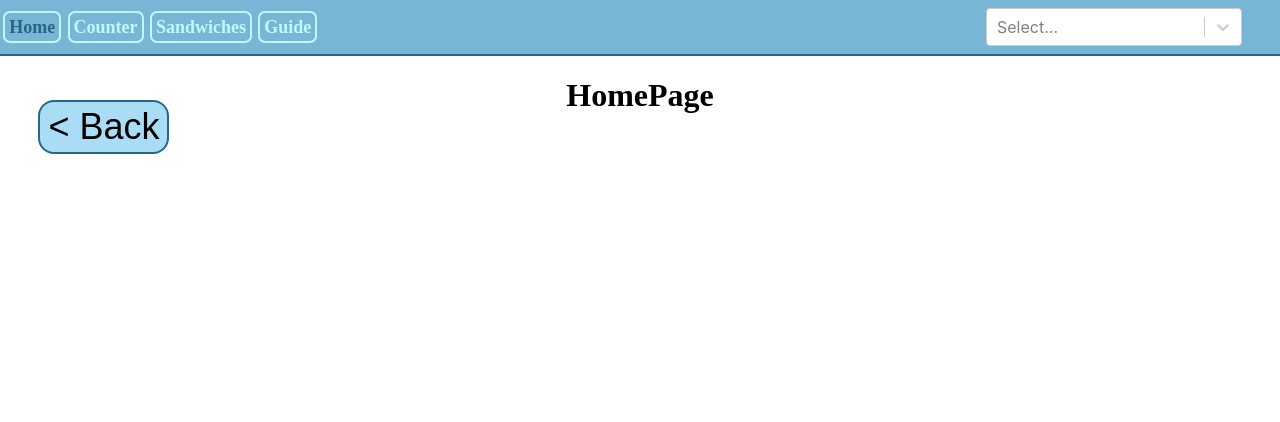
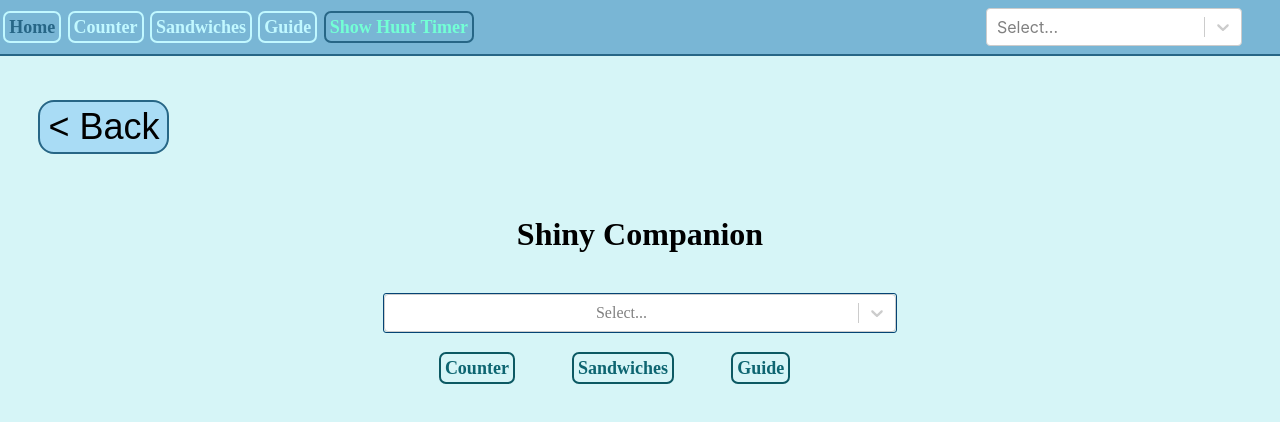
Before and after one commit to ShinyHelper/ShinyHuntingCompanion_SV, a React (Create React App) app: page / in a window 1280 px wide. Shown: the top 422 px of the page. Built offline with nearby package versions, Linux system fonts and the light colour scheme; no server answers.

Commit message:
Style: Lots of CSS, huh?

```diff
--- a/src/App.css
+++ b/src/App.css
@@ -1,3 +1,6 @@
+body{
+  background-color: #d6f5f7;
+}
 .App {
   text-align: center;
   font-family: 'Montserrat';
@@ -171,6 +174,18 @@ header {
   margin:auto;
 }
 
+#title{
+  margin-top: 20dvh;
+}
+
+#homeSearchBar{
+  width: 40dvw;
+  margin: auto;
+  margin-top: 5dvh;
+  border: 1px solid rgb(5, 68, 116);
+  border-radius: 3px;
+}
+
 .searchNotActive{
   width: 20dvw;
   margin: auto;
@@ -192,8 +207,20 @@ nav{
   align-items: center;
 }
 
+#homeNav {
+  width: 50dvw;
+  justify-content: center;
+  margin: auto;
+  margin-top: 1rem;
+}
+
+#homeNav a{
+  margin-right: 3em;
+  color: #0d6571;
+  border: solid #0c5963 2px;
+}
+
 a{
-  /* background-color: #fff; */
   font-family: "Montserrat";
   font-weight:bold ;
   font-size: large;
@@ -204,6 +231,24 @@ a{
   border: solid #C1F8FF 2px;
   border-radius: 7px;
   height: 20px
+}
+
+#timerToggle{
+  font-family: "Montserrat";
+  font-weight:bold ;
+  font-size: large;
+  text-decoration: none;
+  color: #73ffd5;
+  padding: 0.25rem;
+  margin: 0.2rem;
+  border: solid #276686 2px;
+  border-radius: 7px;
+  height: 32px;
+  background-color: transparent;
+}
+
+.directive-text{
+  font-size: 24px;
 }
 
 .counter-wrapper h2{
@@ -221,19 +266,25 @@ a{
 
 .button-wrapper{
   display: flex;
-  flex-wrap: wrap;
   flex-direction: column;
   justify-content: center;
   align-items: center;
 }
 
+.increment:active{
+  background-color: rgb(107, 212, 107);
+}
 .increment{
-  height: 50dvh;
-  width: 80dvw;
+  height: 55dvh;
+  width: 30dvw;
   font-size: 100px;
 
 }
 
+.decrement:active{
+  background-color: #f5d96a;
+
+}
 .decrement{
   margin-top: 5px;
   height: 30dvh;
@@ -257,6 +308,12 @@ a{
 }
 
 
+
+.reset:active {
+  background-color: #f35b5b;
+
+}
+
 .reset {
   margin-top: 3dvh;
   margin-bottom: 3dvh;
@@ -271,7 +328,7 @@ a{
 
 button img{
   max-height: 40dvh;
-  max-width: 40dvw;
+  max-width: 30dvw;
 }
 
 .active{
@@ -312,7 +369,8 @@ button img{
   .count{
     position: absolute;
     top: 45dvh;
-    left: 5dvw;
+    left: 50%;
+    transform: translateX(-50%);
     padding: 15px;
   }
 
--- a/src/App.js
+++ b/src/App.js
@@ -1,12 +1,50 @@
+import "./App.css";
+import { NavLink, useNavigate } from "react-router-dom";
+import { useEffect, useState } from "react";
+import Select from "react-select";
 
-import './App.css';
+// This converts the incoming data into a usable format
+function tidyUp(data) {
+    let newData = [];
+    data.forEach((element) => {
+        newData.push({ value: "/search/" + element.name, label: element.name });
+    });
+    return newData;
+}
 
 function App() {
-  return (
-    <div className="App">
-      <h1>HomePage</h1>
-    </div>
-  );
+    let [pokemonList, setPokemonList] = useState([]);
+    let navigate = useNavigate();
+
+    // This creates a list on all pokemon on initial render
+    // This list is used for the searchable combobox
+    useEffect(() => {
+        fetchAllPokemon();
+        async function fetchAllPokemon() {
+            let response = await fetch("https://pokeapi.co/api/v2/pokemon/?limit=100000000");
+            let data = await response.json();
+            let cleanedData = tidyUp(data.results);
+            setPokemonList(cleanedData);
+        }
+    }, []);
+    return (
+        <div className="App">
+            <h1 id="title">Shiny Companion</h1>
+            <div id="homeSearchBar" >
+                <Select
+                    options={pokemonList}
+                    onChange={({ value }) => navigate(value)}
+                />
+            </div>
+            <nav id="homeNav">
+                <NavLink to="/counter">Counter</NavLink>
+                {"  "}
+                <NavLink to="/sandwiches">Sandwiches</NavLink>
+                {"  "}
+                <NavLink to="/guide">Guide</NavLink>
+            </nav>
+        </div>
+    );
 }
 
 export default App;
--- a/src/components/Header.jsx
+++ b/src/components/Header.jsx
@@ -1,6 +1,7 @@
 import { NavLink, useNavigate } from "react-router-dom";
-import { useEffect, useState } from "react";
+import { useContext, useEffect, useState } from "react";
 import Select from "react-select";
+import { TimerToggle } from "../contexts/timerToggle";
 
 // This converts the incoming data into a usable format
 function tidyUp(data) {
@@ -15,6 +16,11 @@ export default function Header() {
     let [pokemonList, setPokemonList] = useState([]);
     let navigate = useNavigate();
     let [searchActive, setSearchActive] = useState(false);
+    let { timerStatus, setTimerStatus } = useContext(TimerToggle);
+
+    function toggleTimer() {
+        setTimerStatus(!timerStatus);
+    }
 
     // This creates a list on all pokemon on initial render
     // This list is used for the searchable combobox
@@ -32,7 +38,9 @@ export default function Header() {
         setSearchActive(!searchActive);
     }
 
-    return (
+    return window.location.href === "https://shiny-companion.netlify.app/" ? (
+        ""
+    ) : (
         <header id="header">
             <nav>
                 <NavLink to="/">Home</NavLink>
@@ -42,6 +50,9 @@ export default function Header() {
                 <NavLink to="/sandwiches">Sandwiches</NavLink>
                 {"  "}
                 <NavLink to="/guide">Guide</NavLink>
+                <button id="timerToggle" onClick={toggleTimer}>
+                    {(timerStatus ? "Hide" : "Show") + " Hunt Timer"}
+                </button>
                 <div id="searchBar" className={searchActive ? "searchActive" : "searchNotActive"}>
                     <Select
                         options={pokemonList}
@@ -51,13 +62,10 @@ export default function Header() {
                     />
                 </div>
             </nav>
-            {window.location.href === "https://shiny-companion.netlify.app/" ? (
-                ""
-            ) : (
-                <button id="returnButton" onClick={() => navigate(-1)}>
-                    {"< Back"}
-                </button>
-            )}
+
+            <button id="returnButton" onClick={() => navigate(-1)}>
+                {"< Back"}
+            </button>
         </header>
     );
 }
--- a/src/components/Timer.jsx
+++ b/src/components/Timer.jsx
@@ -3,9 +3,9 @@ import { ActiveTimer } from '../contexts/timerStatus';
 import { TimerToggle } from '../contexts/timerToggle';
 
 function Stopwatch() {
-  const [isRunning, setIsRunning] = useState(false);
+  const [isRunning, setIsRunning] = useState(true);
   const { activeTimer, setActiveTimer } = useContext(ActiveTimer);
-  const {timerStatus} = useContext(TimerToggle)
+  const {timerStatus, setTimerStatus} = useContext(TimerToggle)
 
   useEffect(() => {
     let interval;
@@ -31,6 +31,7 @@ function Stopwatch() {
   const resetStopwatch = () => {
     setIsRunning(false);
     setActiveTimer(0);
+    setTimerStatus(false)
   };
 
   return (
@@ -40,7 +41,7 @@ function Stopwatch() {
         <button onClick={handleButtonClick} className={'timerButton ' + (isRunning ? 'stopButton' : 'activeSandwich')}>
           {isRunning ? "Stop" : "Start"}
         </button>
-        <button onClick={resetStopwatch}>Reset</button>
+        <button onClick={resetStopwatch}>Finish Hunt</button>
       </div>
 
     </div>
--- a/src/pages/OutbreakCounter.jsx
+++ b/src/pages/OutbreakCounter.jsx
@@ -8,20 +8,33 @@ export default function OutbreakCounterPage() {
 
     return (
         <div className="counter-wrapper">
-                {count === 0 && <p className="directive-text">Let the shiny hunt begin!</p>}
-                {count >= 1 && count <= 10 && <p className="directive-text">The start of something great</p>}
-                {count > 10 && count <= 30 && (
-                    <p className="directive-text">Those {activePokemon.name} don't know what hit them!</p>
-                )}
-                {count > 30 && count <= 45 && <p className="directive-text">More than halfway there!</p>}
-                {count > 45 && count <= 55 && <p className="directive-text">That shiny is on the horizon!</p>}
-                {count > 55 && count <= 59 && <p className="directive-text">{60 - count} more to go!</p>}
-                {count >= 60 && <p className="directive-text">DANGER ZONE!</p>}
             <div className="button-wrapper">
                 <h2 className="count">{count}/60</h2>
                 <button className="increment activeSandwich" onClick={() => setCount(count + 1)}>
-                      {activePokemon.name.length > 0 ? <img alt="frontDefaultSprite" src={activePokemon.sprites.front_default} /> : '+'}
-
+                    {count === 0 && <p className="directive-text">Let the shiny hunt begin!</p>}
+                    {count >= 1 && count <= 10 && (
+                        <p className="directive-text">The start of something great</p>
+                    )}
+                    {count > 10 && count <= 30 && (
+                        <p className="directive-text">
+                            Those {activePokemon.name || 'pokemon'} don't know what hit them!
+                        </p>
+                    )}
+                    {count > 30 && count <= 45 && (
+                        <p className="directive-text">More than halfway there!</p>
+                    )}
+                    {count > 45 && count <= 55 && (
+                        <p className="directive-text">That shiny is on the horizon!</p>
+                    )}
+                    {count > 55 && count <= 59 && (
+                        <p className="directive-text">{60 - count} more to go!</p>
+                    )}
+                    {count >= 60 && <p className="directive-text">DANGER ZONE!</p>}
+                    {activePokemon.name.length > 0 ? (
+                        <img alt="frontDefaultSprite" src={activePokemon.sprites.front_default} />
+                    ) : (
+                        "+"
+                    )}
                 </button>
                 <button
                     className="decrement"
--- a/src/pages/PokemonPage.jsx
+++ b/src/pages/PokemonPage.jsx
@@ -6,13 +6,11 @@ import { ApiContext } from "../contexts/apiContext";
 import capitalise from "../components/capitalise";
 import SandwichRecipe from "../components/SandwichRecipe";
 import outbreakPokemon from "../components/outbreaksList";
-import { TimerToggle } from "../contexts/timerToggle";
 
 export default function PokemonPage() {
     let { pokemonName } = useParams();
     let { activePokemon, setActivePokemon } = useContext(ActivePokemon);
     let { apiUrl } = useContext(ApiContext);
-    let { timerStatus, setTimerStatus } = useContext(TimerToggle);
 
     let [herbaMystica, setHerbaMystica] = useState(false);
     function handleClickHM() {
@@ -23,9 +21,6 @@ export default function PokemonPage() {
         setHerbaMystica(false);
     }
 
-    function toggleTimer() {
-        setTimerStatus(!timerStatus)
-    }
 
     useEffect(() => {
         setActivePokemon("");
@@ -44,7 +39,6 @@ export default function PokemonPage() {
         return (
             <div id="pokemonPage">
                 <h1>{capitalise(pokemonName)}</h1>
-                {/* <div> */}
                 {/* Includes warning element if pokemon has self-damaging moves */}
                 {activePokemon.warning.length > 0 ? (
                     <div id="warnings">
@@ -77,9 +71,6 @@ export default function PokemonPage() {
                     </div>
                 </div>
                 <div className="info">
-                    <button id="timerToggle" onClick={toggleTimer}>
-                        {timerStatus ? "Stop Hunt Timer" : "Start Hunt Timer?"}
-                    </button>
                     <h3>
                         Outbreaks?{" "}
                         {outbreakPokemon.includes(capitalise(activePokemon.name)) ? "✔" : "❌"}
@@ -111,7 +102,6 @@ export default function PokemonPage() {
                     </div>
                 </div>
             </div>
-            // </div>
         );
     }
 }
```
Lines whose indentation alone changed are shown as unchanged.
